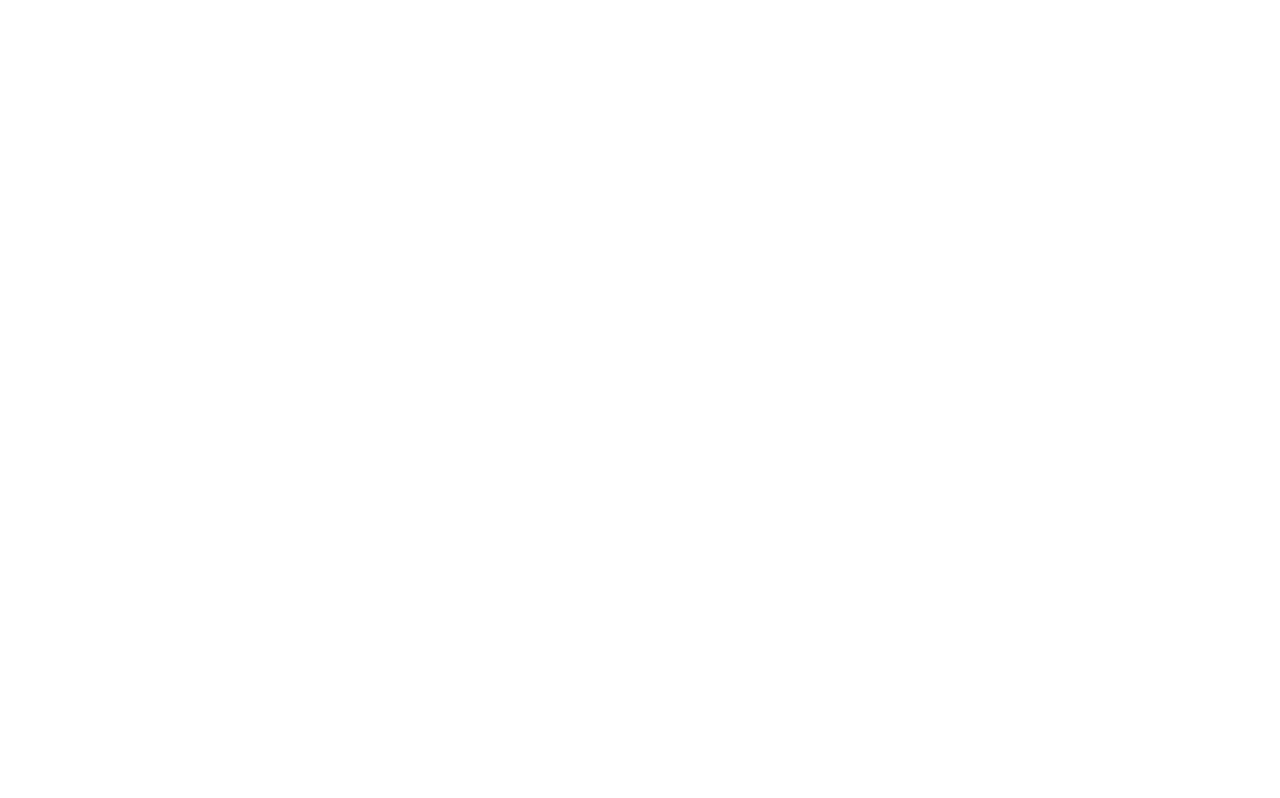
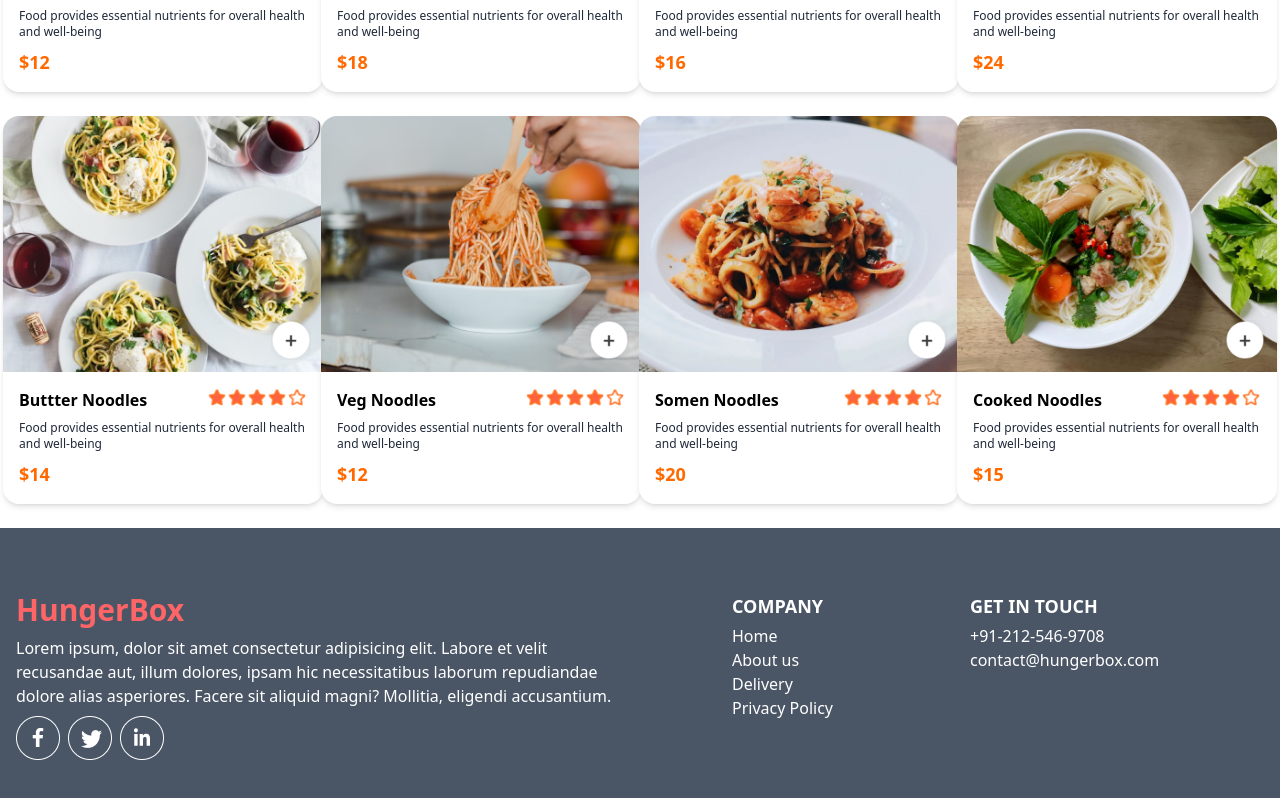
Before and after one commit to OMzaiswal/Food-delivery-app, a React (Vite) app in the folder frontend/: page / in a window 1280 px wide. Shown: the part 3895-4693 px from the top of the page. Before the commit the page ends 3699 px from the top, so only its background shows below. Built offline with nearby package versions, Linux system fonts and the light colour scheme.

Commit message:
added footer

```diff
--- a/frontend/src/App.css
+++ b/frontend/src/App.css
@@ -1,9 +1,20 @@
 #root {
+  width: 100%;
+  /* max-width: 1440px; */
+  margin: 0 auto;
+  /* padding: 1rem; */
+  /* text-align: center; */
+}
+
+.main-container {
   width: 100%;
   max-width: 1440px;
   margin: 0 auto;
   padding: 1rem;
-  /* text-align: center; */
+}
+
+.full-width {
+  width: 100%;
 }
 /*
 .logo {
--- a/frontend/src/App.tsx
+++ b/frontend/src/App.tsx
@@ -4,18 +4,24 @@
 import { Home } from './pages/Home'
 import { Cart } from './pages/Cart'
 import { PlaceOrder } from './pages/PlaceOrder'
+import { Footer } from './components/Footer'
 
 
 function App() {
 
   return (
     <BrowserRouter>
+      <div className='main-container'>
         <Navbar />
         <Routes>
           <Route path='/' element={<Home />}></Route>
           <Route path='/cart' element={<Cart />}></Route>
           <Route path='/order' element={<PlaceOrder />}></Route>
         </Routes>
+      </div>
+      <div className='full-width'>
+        <Footer />
+      </div>
     </BrowserRouter>
   )
 }
--- a/frontend/src/components/FoodDisplay.tsx
+++ b/frontend/src/components/FoodDisplay.tsx
@@ -11,7 +11,7 @@
     return (
         <div className="mt-5">
             <h2 className="text-2xl font-semibold mb-2">Top dishes near you</h2>
-            <div className="grid grid-cols-1 sm:grid-cols-2 md:grid-cols-3 lg:grid-cols-5 gap-6">
+            <div className="grid grid-cols-1 sm:grid-cols-2 md:grid-cols-3 lg:grid-cols-4 gap-6 justify-items-center">
                 {filteredFoodList.map((foodItem, index) => (
                     <FoodItemCard key={index} foodDetails={foodItem}/>
                 ))}
--- a/frontend/src/components/FoodItemCard.tsx
+++ b/frontend/src/components/FoodItemCard.tsx
@@ -32,12 +32,12 @@
     }
 
     return (
-        <div className="rounded-2xl shadow-md bg-white w-64 max-w-sm">
+        <div className="rounded-2xl shadow-md bg-white w-80 max-w-sm">
             <div className="relative">
                 <img
                     src={foodDetails.image}
                     alt={foodDetails.name}
-                    className="w-64 h-48 rounded-t-2xl object-cover"/>
+                    className="w-80 h-64 rounded-t-2xl object-cover"/>
                 { !itemCount ? (
                     <img
                         src={assets.add_icon_white}
--- /dev/null
+++ b/frontend/src/components/Footer.tsx
@@ -0,0 +1,36 @@
+import { assets } from "../assets/assets"
+
+export const Footer = () => {
+
+    return (
+        <div className="bg-gray-600 text-white w-full py-16 mt-2">
+            <div className="max-w-[1440px] mx-auto px-4 grid grid-cols-4 gap-6">
+                <div className="col-span-2 space-y-2">
+                    <p className="text-3xl font-extrabold text-red-400">HungerBox</p>
+                    <p>Lorem ipsum, dolor sit amet consectetur adipisicing elit. Labore et velit recusandae aut, illum dolores, ipsam hic necessitatibus laborum repudiandae dolore alias asperiores. Facere sit aliquid magni? Mollitia, eligendi accusantium.</p>
+                    <div className="flex space-x-2">
+                        <img src={assets.facebook_icon} alt="facebok" />
+                        <img src={assets.twitter_icon} alt="" />
+                        <img src={assets.linkedin_icon} alt="" />
+                    </div>
+                </div>
+                <div className="ml-20">
+                    <h2 className="text-lg font-semibold pb-1">COMPANY</h2>
+                    <ul>
+                        <li>Home</li>
+                        <li>About us</li>
+                        <li>Delivery</li>
+                        <li>Privacy Policy</li>
+                    </ul>
+                </div>
+                <div className="">
+                    <h2 className="text-lg font-semibold pb-1">GET IN TOUCH</h2>
+                    <ul>
+                        <li>+91-212-546-9708</li>
+                        <li>contact@hungerbox.com</li>
+                    </ul>
+                </div>
+            </div>
+         </div>
+    )
+}
```
Lines whose indentation alone changed are shown as unchanged.
